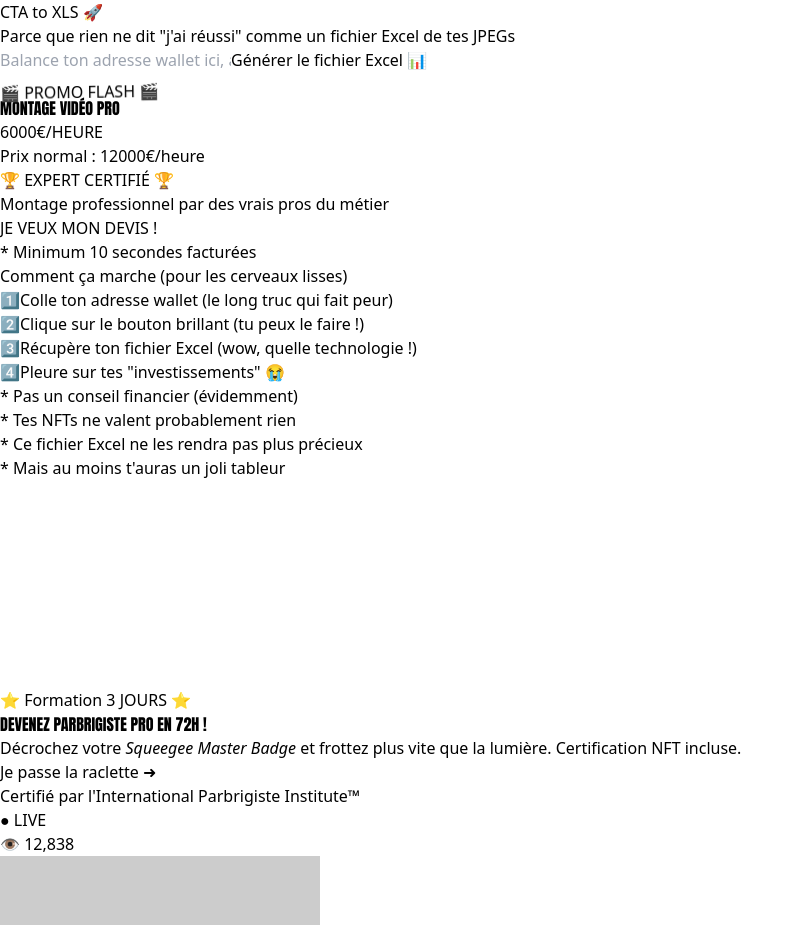
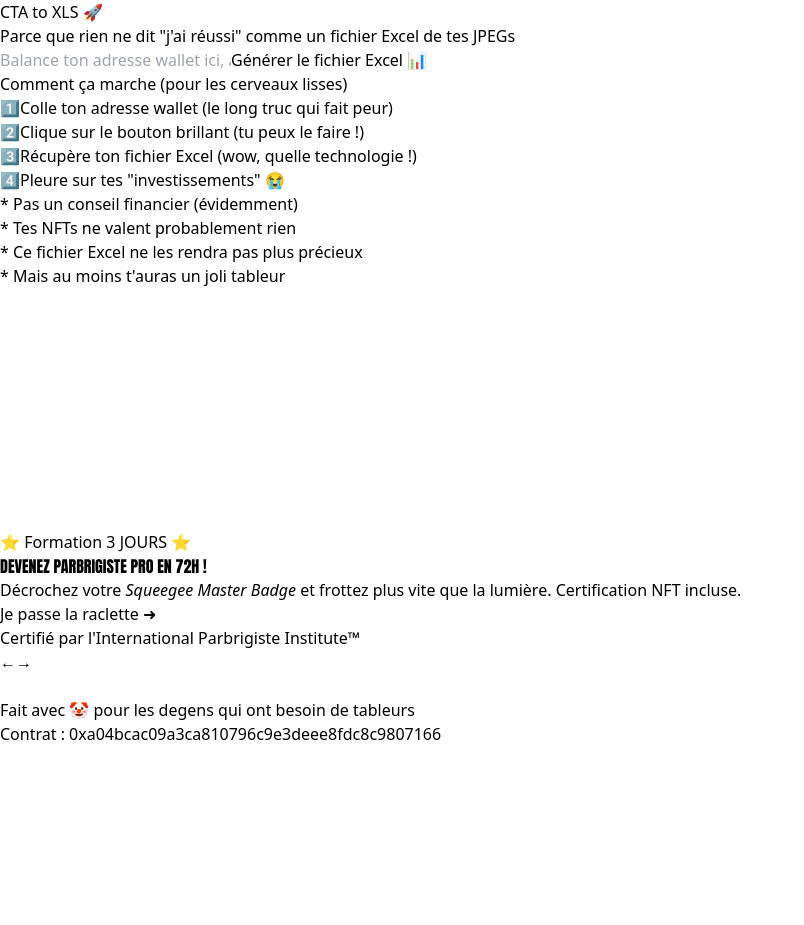
Before and after one commit to hrogerdev/CTA2XLS, a React (Vite) app: page / in a window 1280 px wide. Shown: the top 925 px of the page, without its empty margins (0-804 px from the left). After the commit the page ends 800 px from the top, so only its background shows below. Built offline with nearby package versions, Linux system fonts and the light colour scheme.

Commit message:
Convert ads to carousel and reorder content (how-to before ads)

```diff
--- a/src/App.tsx
+++ b/src/App.tsx
@@ -30,7 +30,10 @@ function getMetadataValue(metadata: any, key: string): string {
 export default function App() {
   const [walletAddress, setWalletAddress] = useState<string | null>(null)
   const [showProcessing, setShowProcessing] = useState(false)
+  const [currentAdIndex, setCurrentAdIndex] = useState(0)
   const { nfts, loading, error } = useImxNfts(walletAddress)
+
+  const adTypes = ['windshield', 'landdrop', 'penimaxi', 'marabout', 'video', 'elpatron']
 
   // Calculate total stones
   const totalStones = nfts.reduce((total, nft) => {
@@ -153,8 +156,6 @@ export default function App() {
           transition={{ delay: 0.5 }}
           className="mt-16 space-y-8"
         >
-          <FakeAdPlaceholder type="video" />
-
           <div className="text-center space-y-2">
             <h2 className="text-2xl font-bold text-gray-800">Comment ça marche (pour les cerveaux lisses)</h2>
             <div className="max-w-2xl mx-auto space-y-4 mt-6">
@@ -203,15 +204,57 @@ export default function App() {
 
         </motion.div>
 
-        {/* Affichage de toutes les pubs */}
-        <div className="space-y-8">
-          <FakeAdPlaceholder type="windshield" />
-          <FakeAdPlaceholder type="landdrop" />
-          <FakeAdPlaceholder type="penimaxi" />
-          <FakeAdPlaceholder type="marabout" />
-          <FakeAdPlaceholder type="video" />
-          <FakeAdPlaceholder type="elpatron" />
-        </div>
+        {/* Carousel de pubs */}
+        <motion.div
+          initial={{ opacity: 0 }}
+          animate={{ opacity: 1 }}
+          transition={{ delay: 0.7 }}
+          className="mt-12 max-w-2xl mx-auto"
+        >
+          <div className="relative">
+            <AnimatePresence mode="wait">
+              <motion.div
+                key={currentAdIndex}
+                initial={{ opacity: 0, x: 50 }}
+                animate={{ opacity: 1, x: 0 }}
+                exit={{ opacity: 0, x: -50 }}
+                transition={{ duration: 0.3 }}
+              >
+                <FakeAdPlaceholder type={adTypes[currentAdIndex]} />
+              </motion.div>
+            </AnimatePresence>
+
+            {/* Navigation buttons */}
+            <button
+              onClick={() => setCurrentAdIndex((prev) => (prev - 1 + adTypes.length) % adTypes.length)}
+              className="absolute left-0 top-1/2 -translate-y-1/2 -translate-x-12 bg-gray-800 text-white rounded-full w-10 h-10 flex items-center justify-center hover:bg-gray-700 transition-colors"
+              aria-label="Publicité précédente"
+            >
+              ←
+            </button>
+            <button
+              onClick={() => setCurrentAdIndex((prev) => (prev + 1) % adTypes.length)}
+              className="absolute right-0 top-1/2 -translate-y-1/2 translate-x-12 bg-gray-800 text-white rounded-full w-10 h-10 flex items-center justify-center hover:bg-gray-700 transition-colors"
+              aria-label="Publicité suivante"
+            >
+              →
+            </button>
+          </div>
+
+          {/* Dots indicator */}
+          <div className="flex justify-center gap-2 mt-4">
+            {adTypes.map((_, index) => (
+              <button
+                key={index}
+                onClick={() => setCurrentAdIndex(index)}
+                className={`w-2 h-2 rounded-full transition-colors ${
+                  index === currentAdIndex ? 'bg-gray-800' : 'bg-gray-400'
+                }`}
+                aria-label={`Aller à la publicité ${index + 1}`}
+              />
+            ))}
+          </div>
+        </motion.div>
 
         <motion.footer
           initial={{ opacity: 0 }}
```
